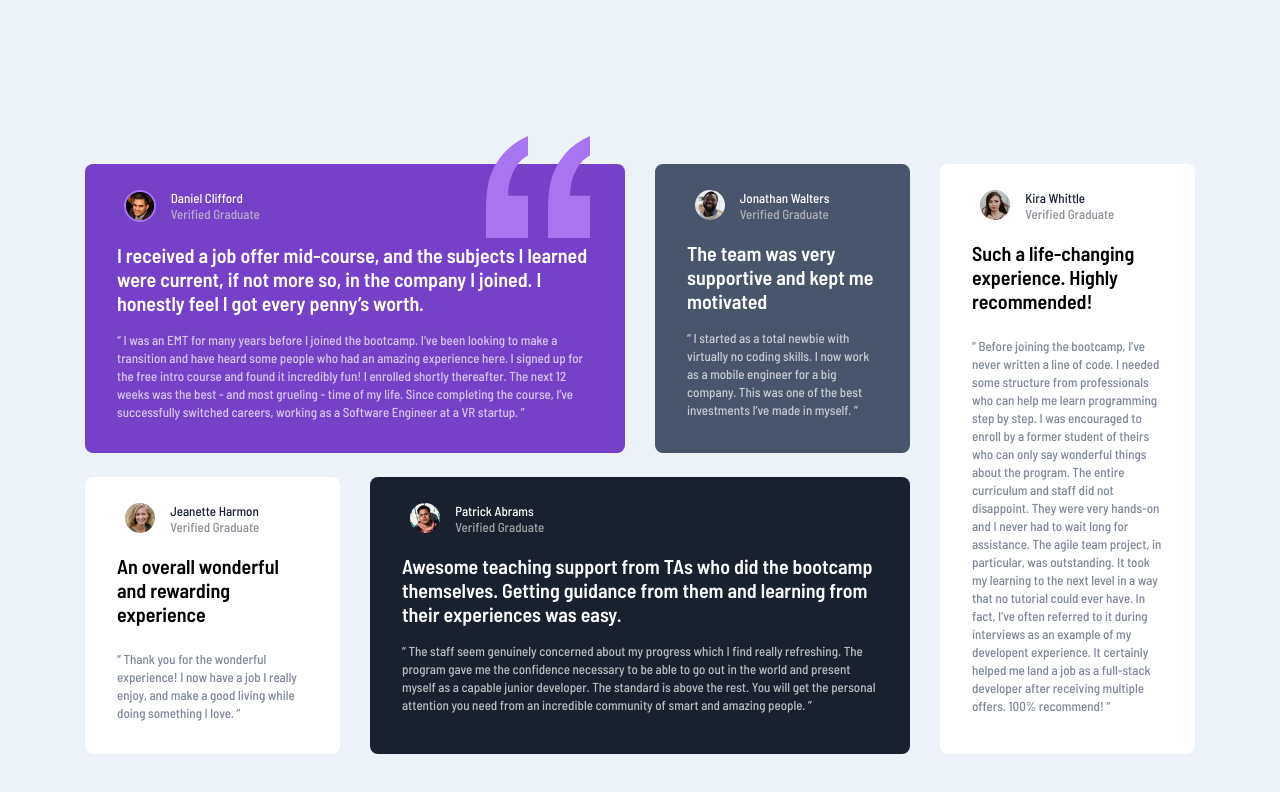
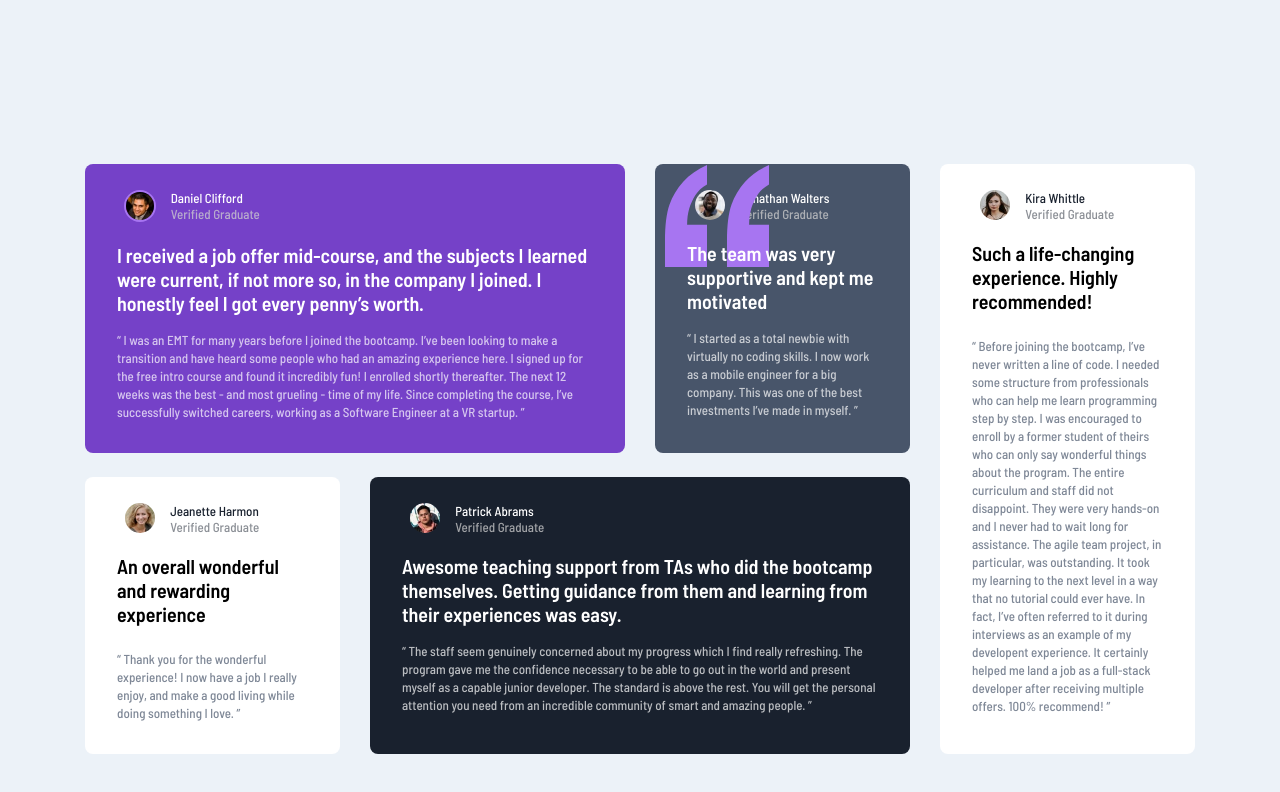
Before and after one commit to tapasvipandya/Testimonial-Grid-Component, a plain HTML site: page index.html in a window 1280 px wide. Drawn offline with Linux system fonts and the light colour scheme.

Commit message:
Updated the quote image position

```diff
--- a/main.css
+++ b/main.css
@@ -142,8 +142,8 @@ body {
 
 .testimonial__content .testimonial__content--extra-image {
   position: absolute;
-  left: 38%;
-  top: 17%;
+  left: 665px;
+  top: 165px;
   z-index: 1;
 }
 
```
Also changed, not shown: 1 other file.
